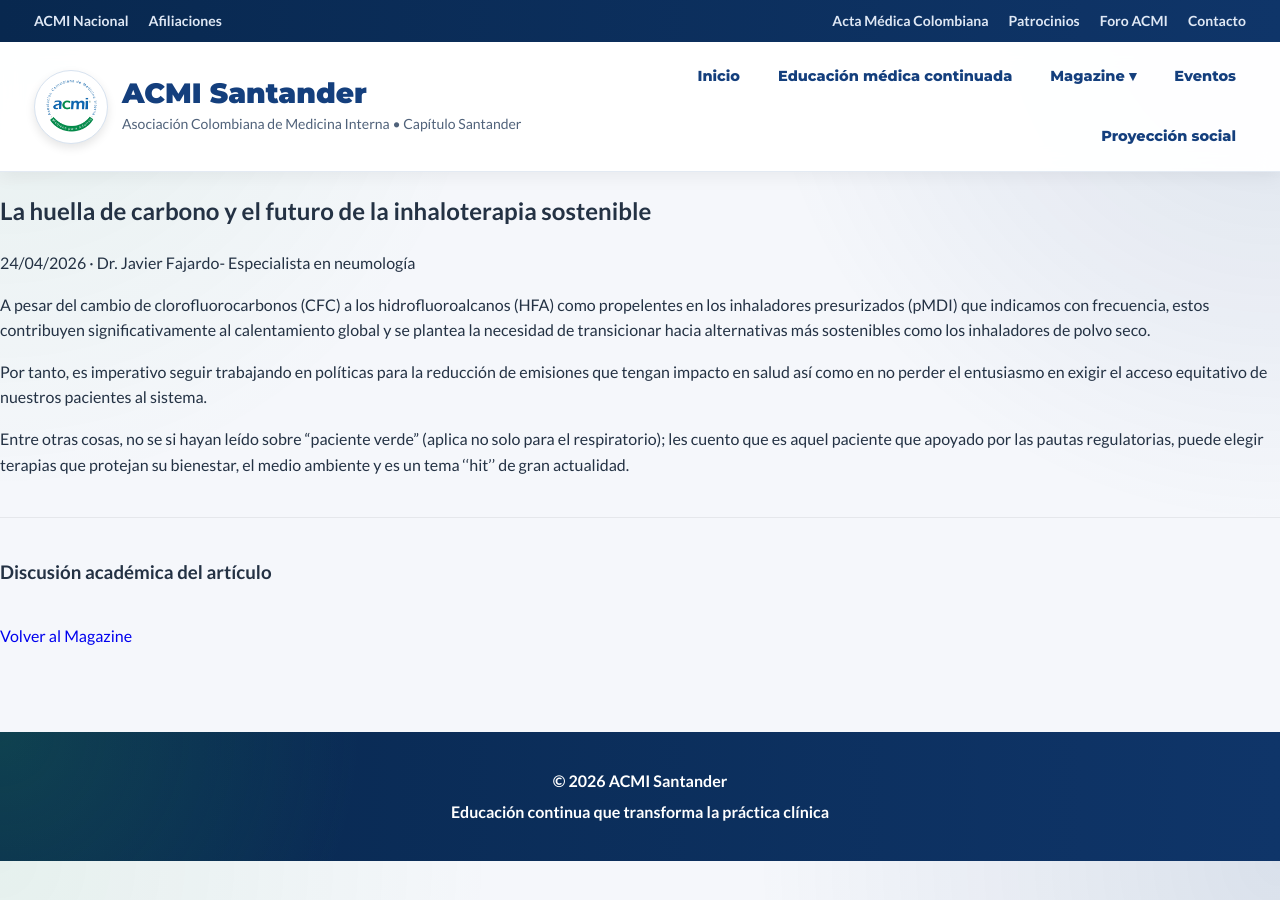
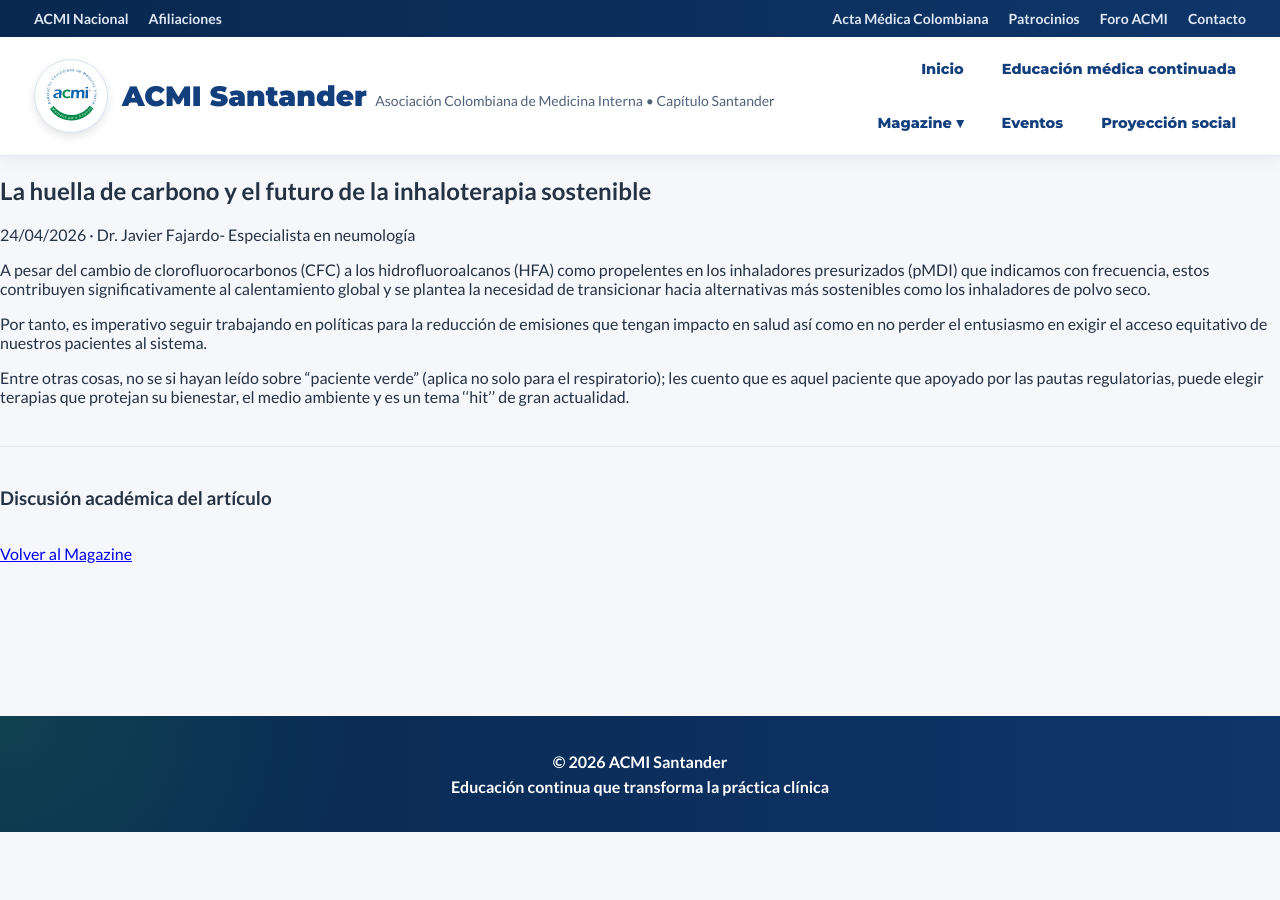
Before and after one commit to Acmisantander/Acmisantander, a Jekyll site: the page built from _posts/2026-04-24-huella-carbono-inhaloterapia.md, in a window 1280 px wide. Built offline with Jekyll 4.4.1, drawn with Linux system fonts in a browser that asks for light colours.

Commit message:
Update default.html

```diff
--- a/_layouts/default.html
+++ b/_layouts/default.html
@@ -24,30 +24,27 @@
       --acmi-fondo:#f5f7fb;
     }
 
-    *{
-      box-sizing:border-box;
-    }
-
     html{
       scroll-behavior:smooth;
     }
 
     body{
       margin:0;
-      font-family:'Lato',sans-serif;
-      background:
-        radial-gradient(circle at top left, rgba(42,156,82,0.08), transparent 32%),
-        radial-gradient(circle at top right, rgba(20,63,125,0.12), transparent 34%),
-        var(--acmi-fondo);
+      font-family:'Lato', Arial, sans-serif;
+      background:var(--acmi-fondo);
       color:var(--acmi-texto);
-      line-height:1.6;
     }
 
-    a{
+    .acmi-layout,
+    .acmi-layout *{
+      box-sizing:border-box;
+    }
+
+    .acmi-layout a{
       text-decoration:none;
     }
 
-    img{
+    .acmi-layout img{
       max-width:100%;
       display:block;
     }
@@ -56,12 +53,9 @@
       width:100%;
       max-width:1440px;
       margin:0 auto;
-      padding:0 34px;
+      padding-left:34px;
+      padding-right:34px;
     }
-
-    /* ==============================
-       TOPBAR
-       ============================== */
 
     .acmi-topbar{
       background:linear-gradient(90deg, var(--acmi-profundo), var(--acmi-azul-2));
@@ -88,19 +82,15 @@
       flex-wrap:wrap;
     }
 
-    .acmi-topbar a{
+    .acmi-topbar-link{
       color:#dfe8f5;
       font-weight:700;
       transition:.25s ease;
     }
 
-    .acmi-topbar a:hover{
+    .acmi-topbar-link:hover{
       color:white;
     }
-
-    /* ==============================
-       HEADER
-       ============================== */
 
     .acmi-header{
       background:rgba(255,255,255,0.96);
@@ -127,8 +117,8 @@
       display:flex;
       align-items:center;
       gap:14px;
-      text-decoration:none;
       flex-shrink:0;
+      color:var(--acmi-azul);
     }
 
     .acmi-brand-logo-wrap{
@@ -151,11 +141,10 @@
       height:100%;
       object-fit:contain;
       border-radius:50%;
-      display:block;
     }
 
-    .acmi-brand-text h1{
-      font-family:'Montserrat',sans-serif;
+    .acmi-brand-title{
+      font-family:'Montserrat', Arial, sans-serif;
       margin:0;
       font-size:28px;
       color:var(--acmi-azul);
@@ -163,7 +152,7 @@
       font-weight:900;
     }
 
-    .acmi-brand-text p{
+    .acmi-brand-subtitle{
       margin:4px 0 0;
       font-size:14px;
       color:#50627a;
@@ -177,18 +166,20 @@
       justify-content:flex-end;
     }
 
-    .acmi-nav a{
+    .acmi-nav-link{
       color:var(--acmi-azul);
-      text-decoration:none;
-      font-family:'Montserrat',sans-serif;
+      font-family:'Montserrat', Arial, sans-serif;
       font-weight:800;
       font-size:14.5px;
       transition:.25s ease;
       padding:9px 10px;
       border-radius:999px;
+      display:inline-flex;
+      align-items:center;
+      gap:4px;
     }
 
-    .acmi-nav a:hover{
+    .acmi-nav-link:hover{
       color:var(--acmi-verde);
       background:#eef7f1;
     }
@@ -196,12 +187,6 @@
     .acmi-dropdown{
       position:relative;
       display:inline-block;
-    }
-
-    .acmi-dropdown > a{
-      display:inline-flex;
-      align-items:center;
-      gap:4px;
     }
 
     .acmi-dropdown-content{
@@ -218,17 +203,17 @@
       border:1px solid rgba(20,63,125,0.08);
     }
 
-    .acmi-dropdown-content a{
+    .acmi-dropdown-link{
       color:var(--acmi-azul);
       display:block;
       padding:12px 16px;
-      text-decoration:none;
+      font-family:'Montserrat', Arial, sans-serif;
       font-weight:800;
       white-space:nowrap;
       border-radius:12px;
     }
 
-    .acmi-dropdown-content a:hover{
+    .acmi-dropdown-link:hover{
       background:#eef3f8;
       color:var(--acmi-verde);
     }
@@ -239,11 +224,8 @@
 
     .acmi-main{
       min-height:60vh;
+      width:100%;
     }
-
-    /* ==============================
-       FOOTER
-       ============================== */
 
     .acmi-footer{
       background:
@@ -252,17 +234,14 @@
       color:white;
       text-align:center;
       padding:30px 18px;
+      font-family:'Lato', Arial, sans-serif;
     }
 
-    .acmi-footer p{
+    .acmi-footer-text{
       margin:6px 0;
       color:white;
       font-weight:600;
     }
-
-    /* ==============================
-       RESPONSIVE
-       ============================== */
 
     @media(max-width:980px){
 
@@ -305,11 +284,11 @@
         flex-direction:column;
       }
 
-      .acmi-brand-text h1{
+      .acmi-brand-title{
         font-size:24px;
       }
 
-      .acmi-brand-text p{
+      .acmi-brand-subtitle{
         font-size:13px;
       }
 
@@ -321,17 +300,19 @@
 
 <body>
 
+  <div class="acmi-layout">
+
     <div class="acmi-topbar">
 
       <div class="acmi-layout-container acmi-topbar-content">
 
         <div class="acmi-topbar-left">
 
-        <a href="https://acmi.org.co/" target="_blank" rel="noopener">
+          <a class="acmi-topbar-link" href="https://acmi.org.co/" target="_blank" rel="noopener">
             ACMI Nacional
           </a>
 
-        <a href="https://acmi.org.co/afiliese/" target="_blank" rel="noopener">
+          <a class="acmi-topbar-link" href="https://acmi.org.co/afiliese/" target="_blank" rel="noopener">
             Afiliaciones
           </a>
 
@@ -339,19 +320,19 @@
 
         <div class="acmi-topbar-right">
 
-        <a href="https://www.actamedicacolombiana.com/ojs/index.php/actamed" target="_blank" rel="noopener">
+          <a class="acmi-topbar-link" href="https://www.actamedicacolombiana.com/ojs/index.php/actamed" target="_blank" rel="noopener">
             Acta Médica Colombiana
           </a>
 
-        <a href="{{ site.baseurl }}/#patrocinios">
+          <a class="acmi-topbar-link" href="{{ site.baseurl }}/#patrocinios">
             Patrocinios
           </a>
 
-        <a href="{{ site.baseurl }}/magazine/#foro-acmi">
+          <a class="acmi-topbar-link" href="{{ site.baseurl }}/magazine/#foro-acmi">
             Foro ACMI
           </a>
 
-        <a href="{{ site.baseurl }}/#contacto">
+          <a class="acmi-topbar-link" href="{{ site.baseurl }}/#contacto">
             Contacto
           </a>
 
@@ -377,71 +358,71 @@
 
           </span>
 
-        <div class="acmi-brand-text">
+          <span class="acmi-brand-text">
 
-          <h1>
+            <span class="acmi-brand-title">
               ACMI Santander
-          </h1>
+            </span>
 
-          <p>
+            <span class="acmi-brand-subtitle">
               Asociación Colombiana de Medicina Interna • Capítulo Santander
-          </p>
+            </span>
 
-        </div>
+          </span>
 
         </a>
 
         <nav class="acmi-nav">
 
-        <a href="{{ site.baseurl }}/">
+          <a class="acmi-nav-link" href="{{ site.baseurl }}/">
             Inicio
           </a>
 
-        <a href="{{ site.baseurl }}/educacion-medica-continuada/">
+          <a class="acmi-nav-link" href="{{ site.baseurl }}/educacion-medica-continuada/">
             Educación médica continuada
           </a>
 
-        <div class="acmi-dropdown">
+          <span class="acmi-dropdown">
 
-          <a href="{{ site.baseurl }}/magazine/">
+            <a class="acmi-nav-link" href="{{ site.baseurl }}/magazine/">
               Magazine ▾
             </a>
 
-          <div class="acmi-dropdown-content">
+            <span class="acmi-dropdown-content">
 
-            <a href="{{ site.baseurl }}/magazine/#noticias">
+              <a class="acmi-dropdown-link" href="{{ site.baseurl }}/magazine/#noticias">
                 Noticias
               </a>
 
-            <a href="{{ site.baseurl }}/magazine/#opinion">
+              <a class="acmi-dropdown-link" href="{{ site.baseurl }}/magazine/#opinion">
                 Opinión
               </a>
 
-            <a href="{{ site.baseurl }}/magazine/manual-publicacion/">
+              <a class="acmi-dropdown-link" href="{{ site.baseurl }}/magazine/manual-publicacion/">
                 Manual de publicación
               </a>
 
-            <a href="{{ site.baseurl }}/magazine/enviar-manuscrito/">
+              <a class="acmi-dropdown-link" href="{{ site.baseurl }}/magazine/enviar-manuscrito/">
                 Enviar manuscrito
               </a>
 
-            <a href="{{ site.baseurl }}/magazine/enviar-ponencias/">
+              <a class="acmi-dropdown-link" href="{{ site.baseurl }}/magazine/enviar-ponencias/">
                 Enviar ponencia
               </a>
 
-            <a href="{{ site.baseurl }}/magazine/#foro-acmi">
+              <a class="acmi-dropdown-link" href="{{ site.baseurl }}/magazine/#foro-acmi">
                 Foro ACMI
               </a>
 
-          </div>
+            </span>
 
-        </div>
+          </span>
 
-        <a href="{{ site.baseurl }}/repositorio-eventos/">
+          <a class="acmi-nav-link" href="{{ site.baseurl }}/repositorio-eventos/">
             Eventos
           </a>
 
-        <a href="{{ site.baseurl }}/proyeccion-social/">
+          <a class="acmi-nav-link" href="{{ site.baseurl }}/proyeccion-social/">
             Proyección social
           </a>
 
@@ -451,21 +432,27 @@
 
     </header>
 
+  </div>
+
   <main class="acmi-main">
     {{ content }}
   </main>
 
+  <div class="acmi-layout">
+
     <footer class="acmi-footer">
 
-    <p>
+      <p class="acmi-footer-text">
         © 2026 ACMI Santander
       </p>
 
-    <p>
+      <p class="acmi-footer-text">
         Educación continua que transforma la práctica clínica
       </p>
 
     </footer>
 
+  </div>
+
 </body>
 </html>
```
Lines whose indentation alone changed are shown as unchanged.
